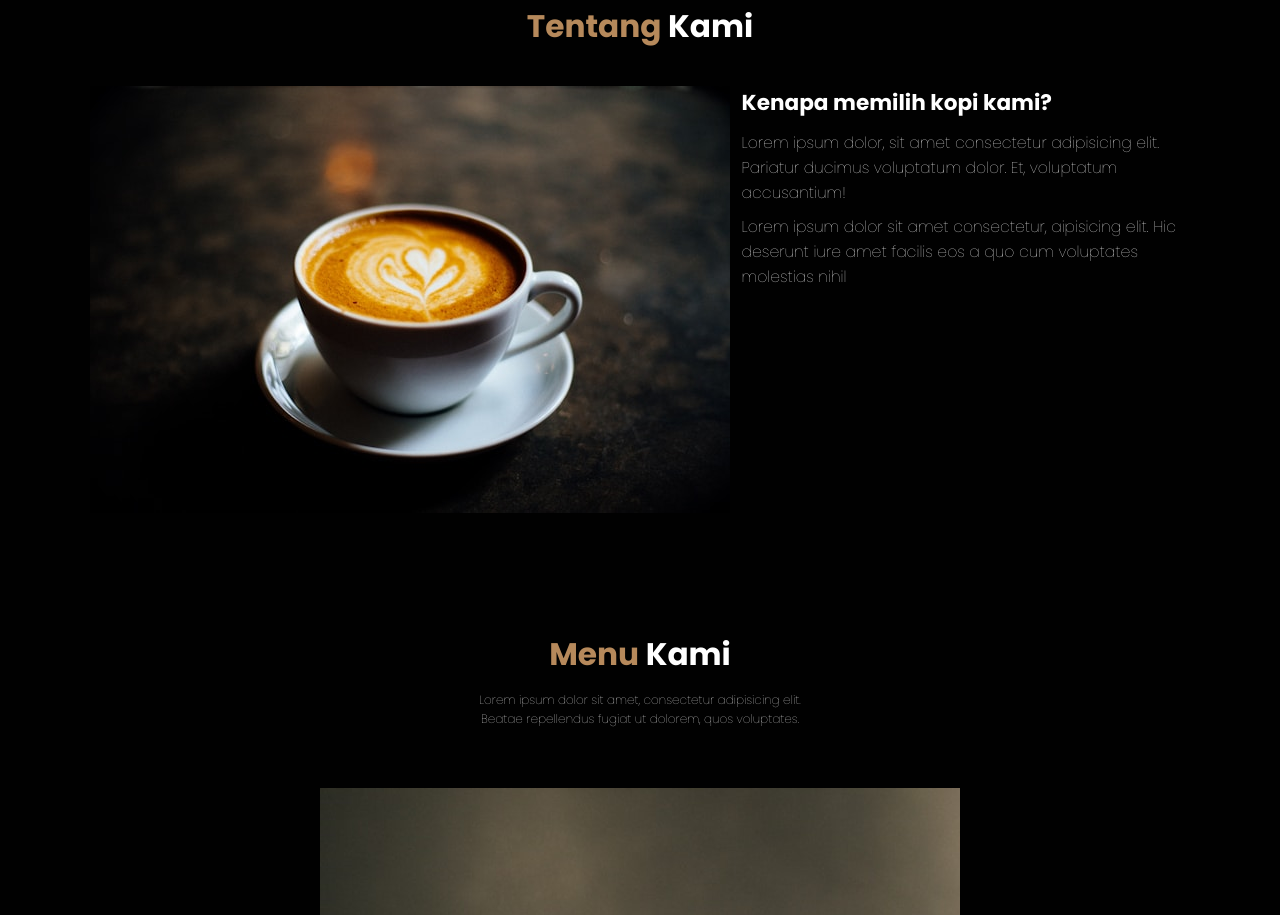
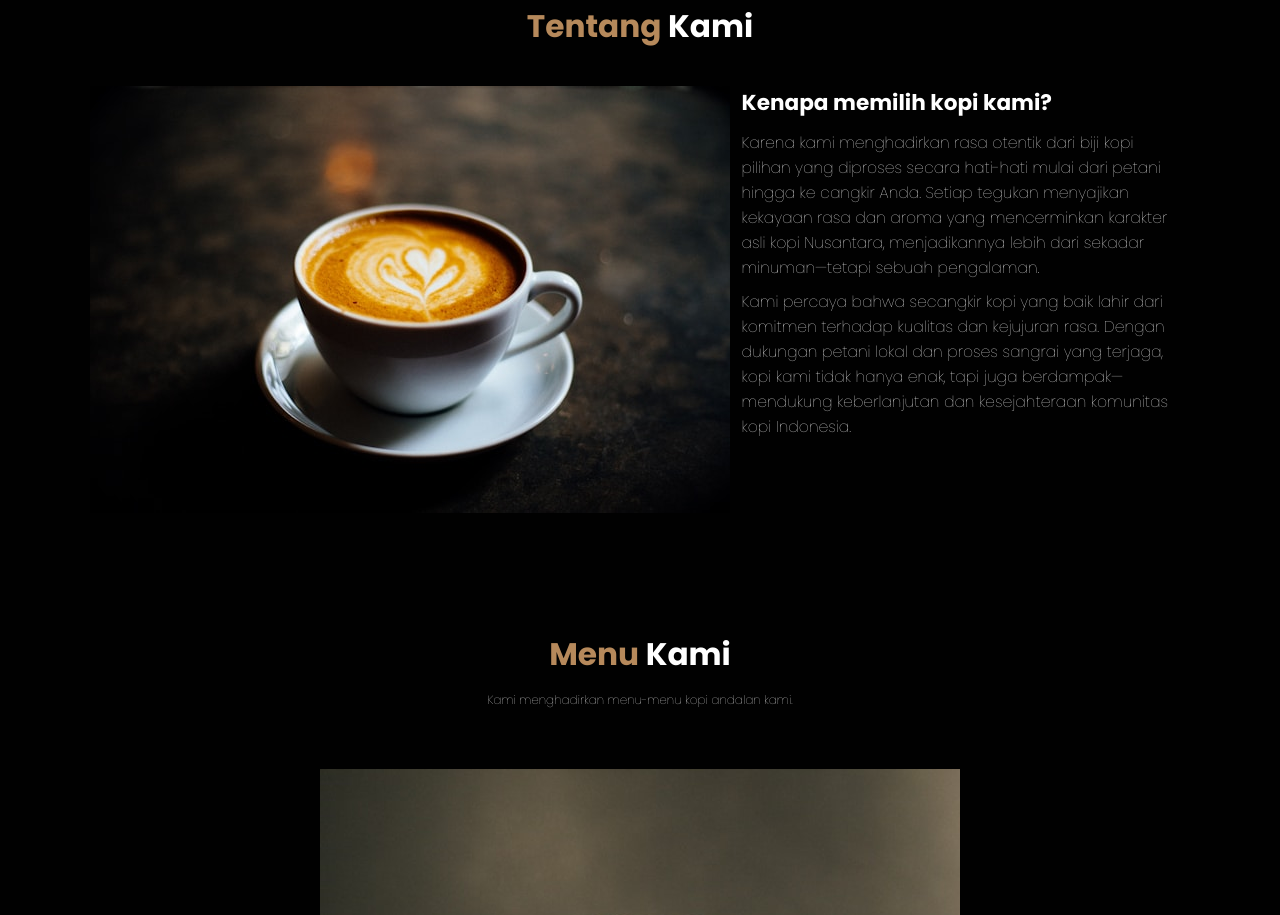
Before and after one commit to Naufal710/Kopi-Selera-Hati, a plain HTML site: page index.html in a window 1280 px wide. Shown: the part 893-1808 px from the top of the page. Drawn offline with nearby package versions, Linux system fonts and the light colour scheme; files whose address does not match are found by name.

Commit message:
Update index.html

```diff
--- a/index.html
+++ b/index.html
@@ -61,8 +61,8 @@
       </div>
       <div class="content">
         <h3>Kenapa memilih kopi kami?</h3>
-        <p>Lorem ipsum dolor, sit amet consectetur adipisicing elit. Pariatur ducimus voluptatum dolor. Et, voluptatum accusantium!</p>
-        <p>Lorem ipsum dolor sit amet consectetur, aipisicing elit. Hic deserunt iure amet facilis eos a quo cum voluptates molestias nihil</p>
+        <p>Karena kami menghadirkan rasa otentik dari biji kopi pilihan yang diproses secara hati-hati mulai dari petani hingga ke cangkir Anda. Setiap tegukan menyajikan kekayaan rasa dan aroma yang mencerminkan karakter asli kopi Nusantara, menjadikannya lebih dari sekadar minuman—tetapi sebuah pengalaman.</p>
+        <p>Kami percaya bahwa secangkir kopi yang baik lahir dari komitmen terhadap kualitas dan kejujuran rasa. Dengan dukungan petani lokal dan proses sangrai yang terjaga, kopi kami tidak hanya enak, tapi juga berdampak—mendukung keberlanjutan dan kesejahteraan komunitas kopi Indonesia.</p>
       </div>
      </div>
   </section>
@@ -72,7 +72,7 @@
   <!-- Menu Section Start -->
   <section class="menu" id="menu">
     <h2><span>Menu</span> Kami</h2>
-    <p>Lorem ipsum dolor sit amet, consectetur adipisicing elit. Beatae repellendus fugiat ut dolorem, quos voluptates.</p>
+    <p>Kami menghadirkan menu-menu kopi andalan kami.</p>
 
     <div class="row">
       <div class="menu-card">
```
